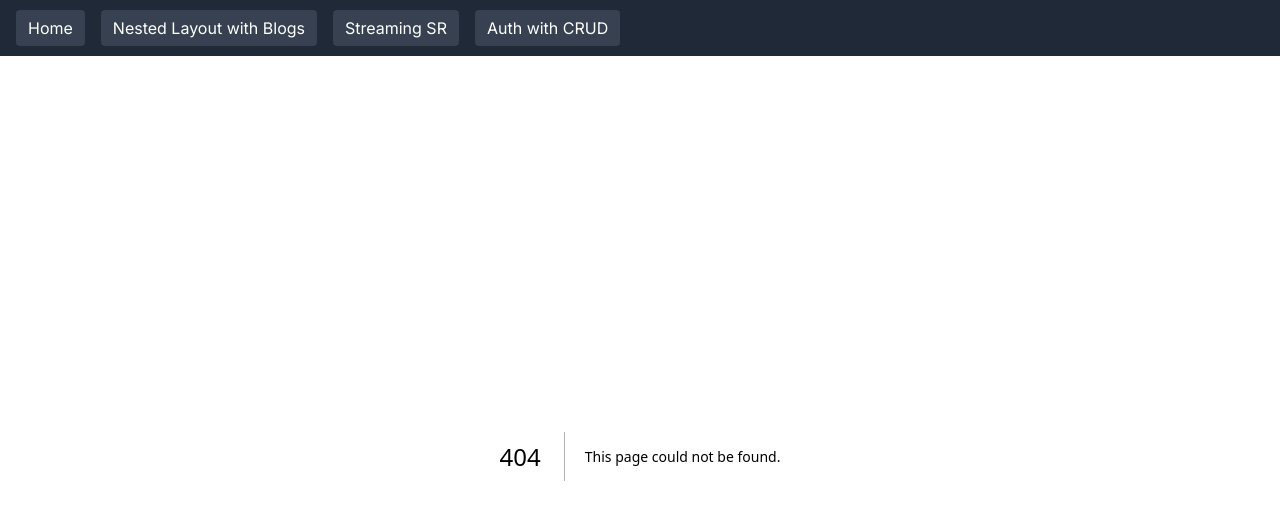
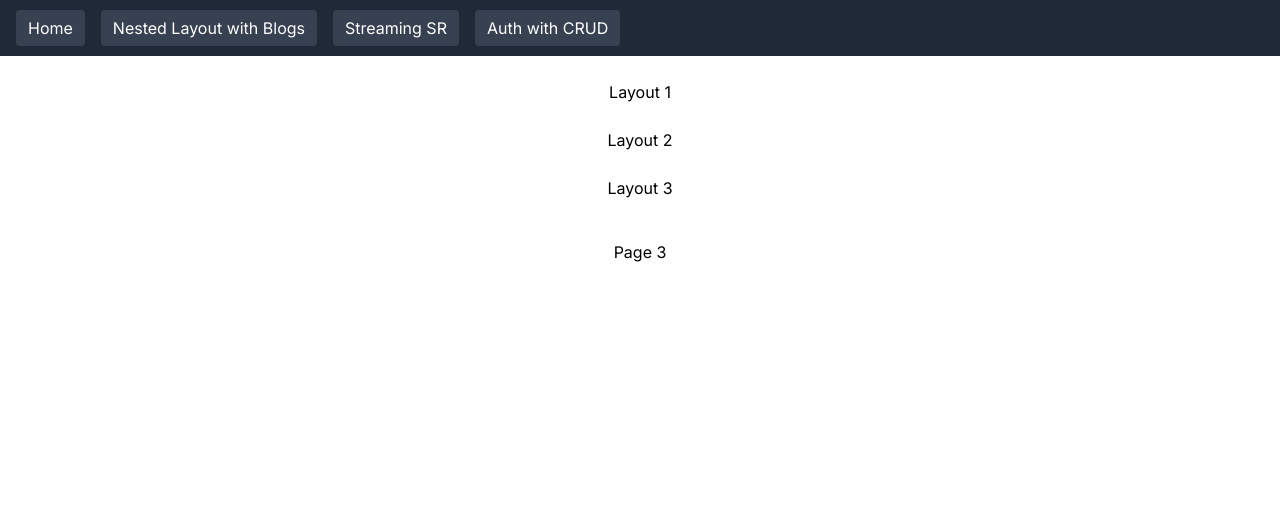
Before and after one commit to shu-illy/next-rsc-supabase, a Next.js app: page /nested-layout/second/third in a window 1280 px wide. Before the commit this address had no page. Shown: the top 520 px of the page. Built offline with nearby package versions, Linux system fonts and the light colour scheme.

Commit message:
Nested Layout

```diff
--- /dev/null
+++ b/app/nested-layout/layout.tsx
@@ -0,0 +1,12 @@
+import React from 'react'
+
+const FirstLayout = ({ children }: { children: React.ReactNode }) => {
+  return (
+    <main className="mt-6 text-center">
+      <p>Layout 1</p>
+      {children}
+    </main>
+  )
+}
+
+export default FirstLayout
--- /dev/null
+++ b/app/nested-layout/page.tsx
@@ -0,0 +1,11 @@
+import React from 'react'
+
+const FirstPage = () => {
+  return (
+    <div className="m-10 text-center">
+      <p>Page 1</p>
+    </div>
+  )
+}
+
+export default FirstPage
--- /dev/null
+++ b/app/nested-layout/second/layout.tsx
@@ -0,0 +1,12 @@
+import React from 'react'
+
+const SecondLayout = ({ children }: { children: React.ReactNode }) => {
+  return (
+    <main className="mt-6 text-center">
+      <p>Layout 2</p>
+      {children}
+    </main>
+  )
+}
+
+export default SecondLayout
--- /dev/null
+++ b/app/nested-layout/second/page.tsx
@@ -0,0 +1,11 @@
+import React from 'react'
+
+const SecondPage = () => {
+  return (
+    <div className="m-10 text-center">
+      <p>Page 2</p>
+    </div>
+  )
+}
+
+export default SecondPage
--- /dev/null
+++ b/app/nested-layout/second/third/fourth/page.tsx
@@ -0,0 +1,11 @@
+import React from 'react'
+
+const FourthPage = () => {
+  return (
+    <div className="m-10 text-center">
+      <p>Page 4</p>
+    </div>
+  )
+}
+
+export default FourthPage
--- /dev/null
+++ b/app/nested-layout/second/third/layout.tsx
@@ -0,0 +1,12 @@
+import React from 'react'
+
+const ThirdLayout = ({ children }: { children: React.ReactNode }) => {
+  return (
+    <main className="mt-6 text-center">
+      <p>Layout 3</p>
+      {children}
+    </main>
+  )
+}
+
+export default ThirdLayout
--- /dev/null
+++ b/app/nested-layout/second/third/page.tsx
@@ -0,0 +1,11 @@
+import React from 'react'
+
+const ThirdPage = () => {
+  return (
+    <div className="m-10 text-center">
+      <p>Page 3</p>
+    </div>
+  )
+}
+
+export default ThirdPage
```
